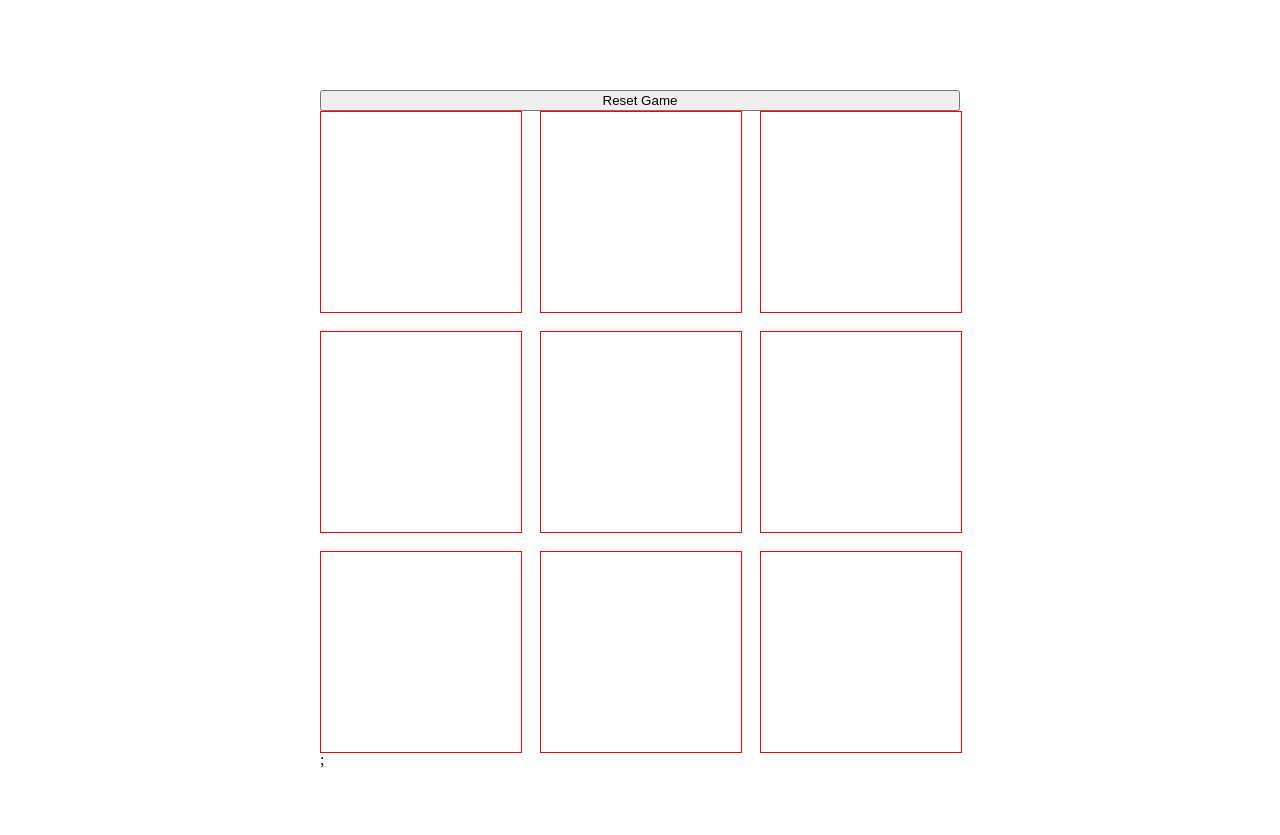
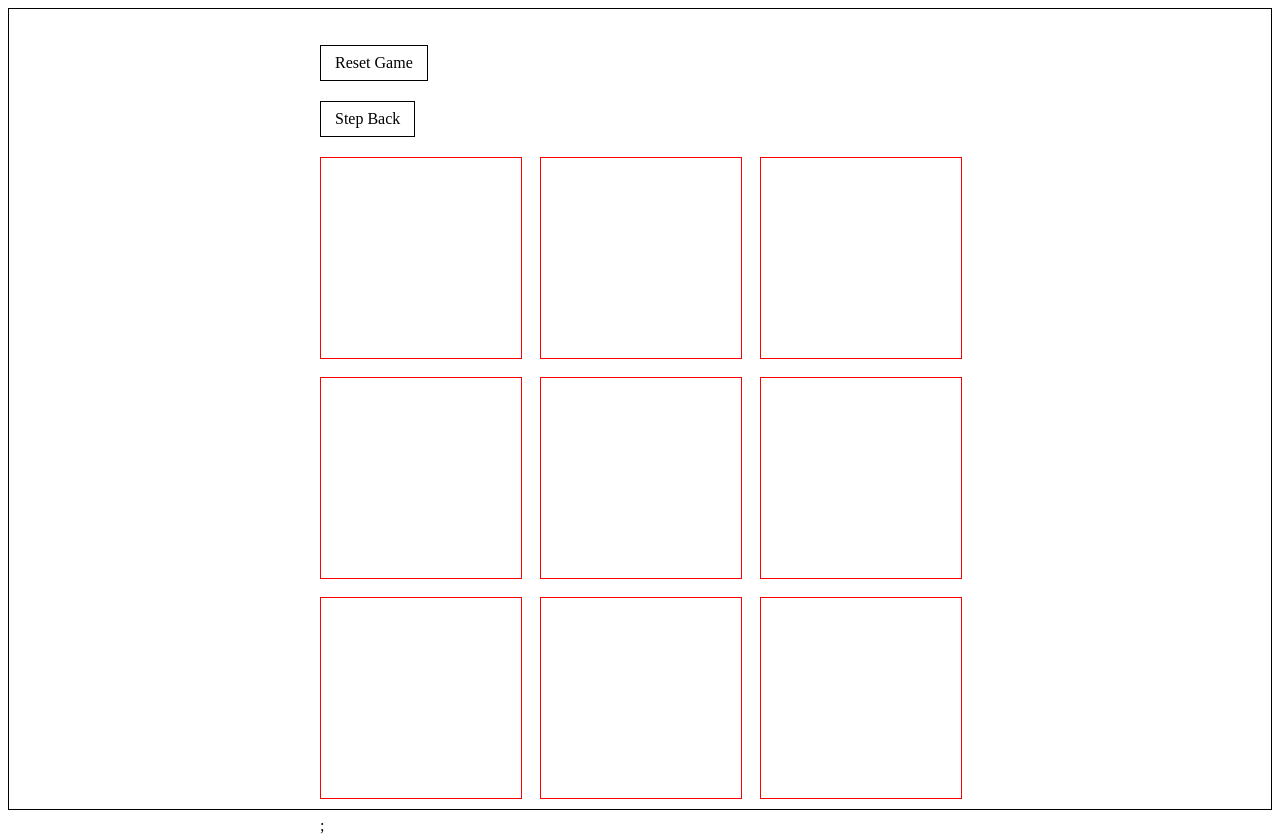
Before and after one commit to fayzzzm/game.js, a React app: page /#/ in a window 1280 px wide. Built offline with nearby package versions, Linux system fonts and the light colour scheme.

Commit message:
Added step back function

```diff
--- /dev/null
+++ b/src/components/Button/index.tsx
@@ -0,0 +1,17 @@
+/* eslint-disable react/prop-types */
+import * as React from 'react';
+import './styles.scss';
+
+interface IButtonProps {
+    options: Record<string, any>;
+    children?: React.ReactNode;
+}
+
+export const Button: React.FC<IButtonProps> = (props) => {
+    const { options } = props;
+    return (
+        <div className="button" onClick={options.handlerClick}>
+            {options.value}
+        </div>
+    );
+};
--- /dev/null
+++ b/src/components/Button/styles.scss
@@ -0,0 +1,4 @@
+.button {
+    border: 1px solid #000;
+    padding: 8px 14px;
+}
--- a/src/scenes/App/App.ts
+++ b/src/scenes/App/App.ts
@@ -7,29 +7,48 @@ interface IApp {
 }
 
 export const App: React.FC<IApp> = (_) => {
-    const [field, setField] = React.useState<string[]>([]);
+    const [field, setField] = React.useState<string[]>(Array(9).fill(''));
     const [turn, setTurn] = React.useState(true);
     const [winner, setWinner] = React.useState(false);
+    const [indexes, setIndexes] = React.useState<number[]>([]);
 
     const options = {
         handleClick: (e: Event, idx: number) => {
+            const _field = [...field];
             if (field[idx] || winner) {
                 console.warn("Can't do this");
                 return;
             }
 
-            turn ? (field[idx] = 'x') : (field[idx] = 'y');
+            turn ? (_field[idx] = 'x') : (_field[idx] = 'y');
 
-            setField(field);
+            setIndexes(indexes.concat(idx));
+            setField(_field);
             setTurn(!turn);
 
-            const isWinner = checkWinner(field);
+            const isWinner = checkWinner(_field);
             if (isWinner) setWinner(true);
         },
         resetGame: () => {
             setField([]);
             setTurn(true);
             setWinner(false);
+        },
+        stepBack: () => {
+            if (indexes.length === 0) {
+                return;
+            }
+
+            const _field = [...field];
+            const _indexes = [...indexes];
+            const { length } = _indexes;
+            const [index] = _indexes.splice(length - 1, 1);
+
+            _field[index] = '';
+
+            setField(_field);
+            setIndexes(_indexes);
+            setTurn(!turn);
         },
     };
 
--- a/src/scenes/App/AppView.tsx
+++ b/src/scenes/App/AppView.tsx
@@ -1,6 +1,7 @@
 /* eslint-disable react/prop-types */
 import * as React from 'react';
 import './style.scss';
+import { Button } from 'client/components/Button';
 import { Field } from 'client/components/Field';
 
 interface IApp {
@@ -28,7 +29,18 @@ export const AppView: React.FC<IApp> = (props) => {
             <h1>
                 {props.winner ? `Winner is ${props.turn ? 'Y' : 'X'}` : null}
             </h1>
-            <button onClick={props.options.resetGame}>Reset Game</button>
+            <Button
+                options={{
+                    handlerClick: props.options.resetGame,
+                    value: 'Reset Game',
+                }}
+            ></Button>
+            <Button
+                options={{
+                    handlerClick: props.options.stepBack,
+                    value: 'Step Back',
+                }}
+            ></Button>
             <div className="container">{...blocks}</div>;
         </div>
     );
--- a/src/scenes/App/style.scss
+++ b/src/scenes/App/style.scss
@@ -2,6 +2,9 @@
     height: 100vh;
     display: grid;
     place-content: center;
+    justify-items: start;
+    grid-gap: 20px;
+    border: 1px solid #000;
 }
 
 .container {
```
Also changed, not shown: src/scenes/List/List.ts (added), src/scenes/List/ListView.tsx (added), src/scenes/List/style.scss (added), src/scenes/Settings/Settings.ts (added), src/scenes/Settings/SettingsView.tsx (added), src/scenes/Settings/styles.scss (added), src/styles.scss (renamed from src/style.scss).
